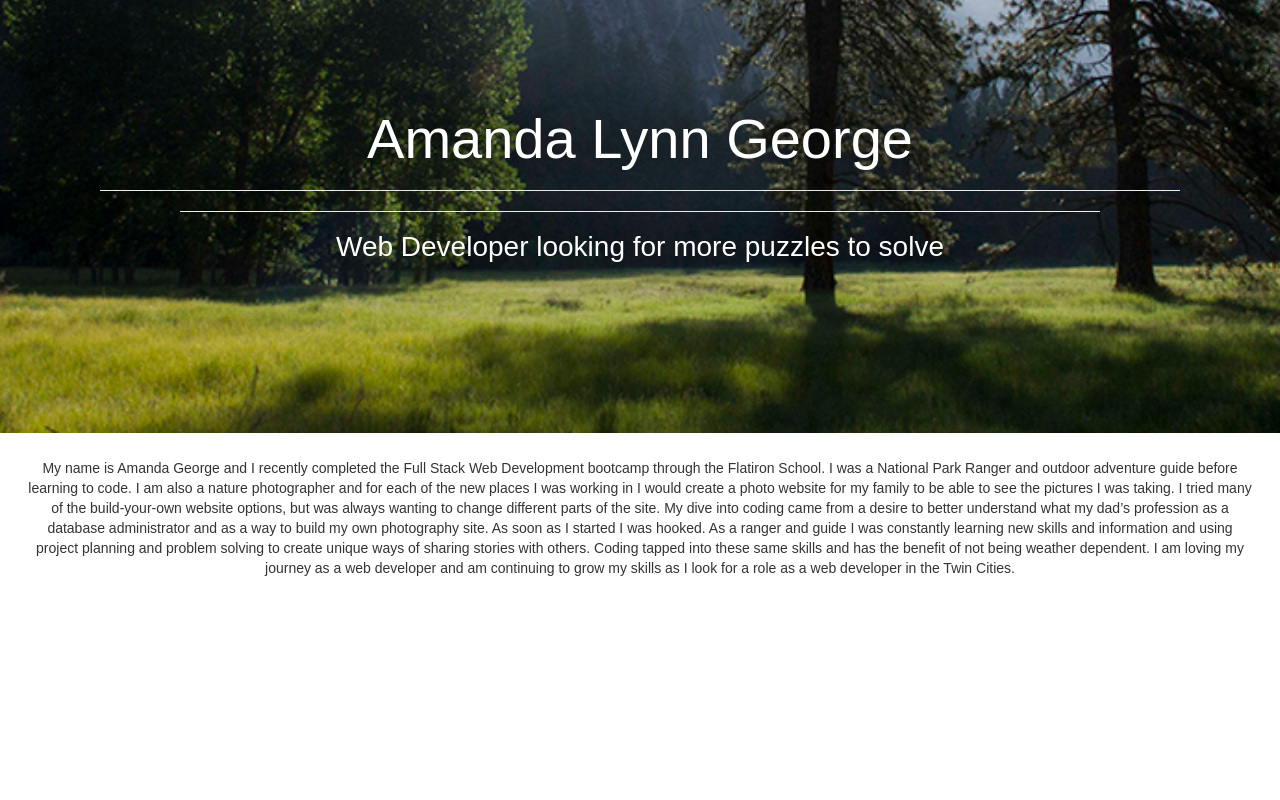
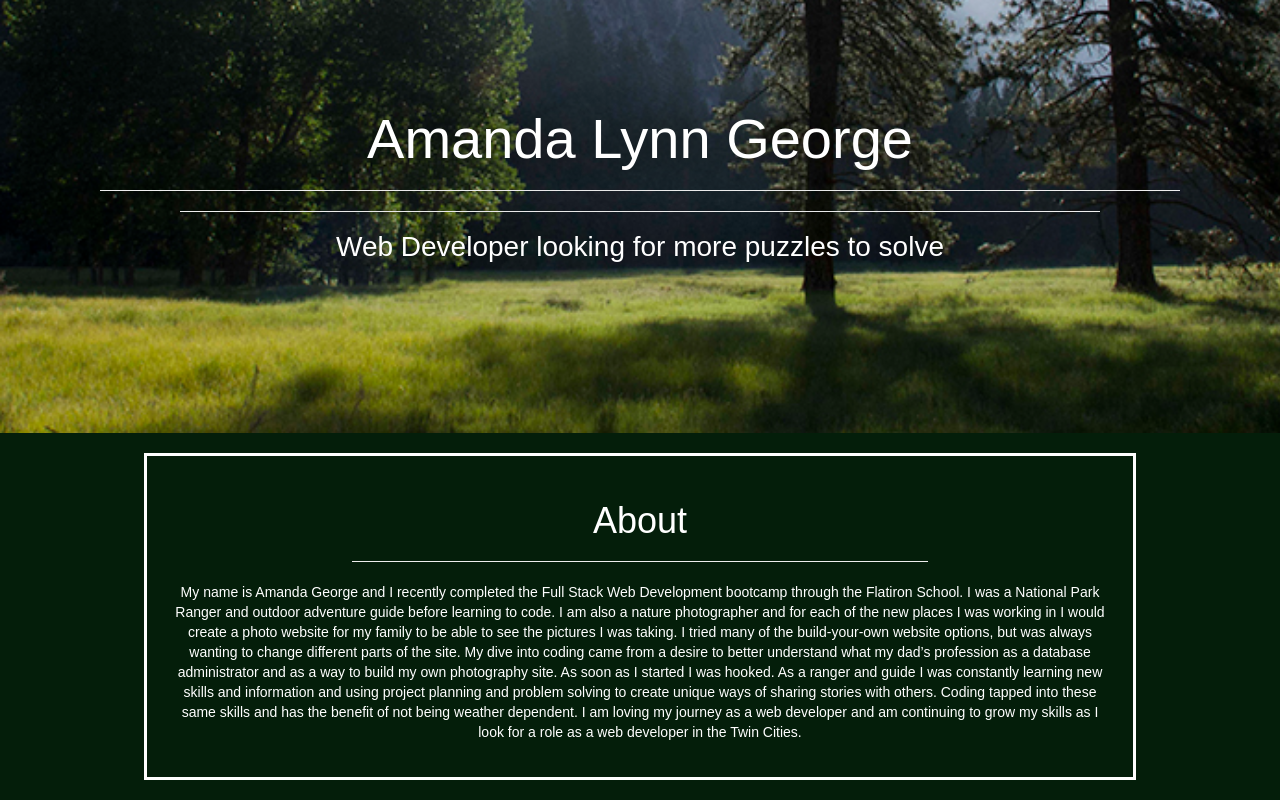
Before and after one commit to ageorge0160/portfolio, a React (Create React App) app: page / in a window 1280 px wide. Shown: the part 667-1467 px from the top of the page. Before the commit the page ends 1280 px from the top, so only its background shows below. Built offline with nearby package versions, Linux system fonts and the light colour scheme.

Commit message:
style about section

```diff
--- a/src/App.css
+++ b/src/App.css
@@ -60,3 +60,16 @@
   margin-left: 180px;
   margin-right: 180px;
 }
+
+#about-container {
+  width: 80%;
+  margin: auto;
+  border: solid;
+  border-color: white;
+  color: white;
+}
+
+#about-box {
+  padding: 20px;
+  background-color: #041e0a;
+}
--- a/src/containers/about.js
+++ b/src/containers/about.js
@@ -1,8 +1,12 @@
 import React from 'react';
 
 const About = () =>
-  <div id='about-container'>
-    <p>My name is Amanda George and I recently completed the Full Stack Web Development bootcamp through the Flatiron School. I was a National Park Ranger and outdoor adventure guide before learning to code. I am also a nature photographer and for each of the new places I was working in I would create a photo website for my family to be able to see the pictures I was taking. I tried many of the build-your-own website options, but was always wanting to change different parts of the site. My dive into coding came from a desire to better understand what my dad’s profession as a database administrator and as a way to build my own photography site. As soon as I started I was hooked. As a ranger and guide I was constantly learning new skills and information and using project planning and problem solving to create unique ways of sharing stories with others. Coding tapped into these same skills and has the benefit of not being weather dependent. I am loving my journey as a web developer and am continuing to grow my skills as I look for a role as a web developer in the Twin Cities.</p>
+  <div id='about-box'>
+    <div id='about-container'>
+      <h1>About</h1>
+      <hr className='small-hr' />
+      <p>My name is Amanda George and I recently completed the Full Stack Web Development bootcamp through the Flatiron School. I was a National Park Ranger and outdoor adventure guide before learning to code. I am also a nature photographer and for each of the new places I was working in I would create a photo website for my family to be able to see the pictures I was taking. I tried many of the build-your-own website options, but was always wanting to change different parts of the site. My dive into coding came from a desire to better understand what my dad’s profession as a database administrator and as a way to build my own photography site. As soon as I started I was hooked. As a ranger and guide I was constantly learning new skills and information and using project planning and problem solving to create unique ways of sharing stories with others. Coding tapped into these same skills and has the benefit of not being weather dependent. I am loving my journey as a web developer and am continuing to grow my skills as I look for a role as a web developer in the Twin Cities.</p>
+    </div>
   </div>
 
 export default About;
```
